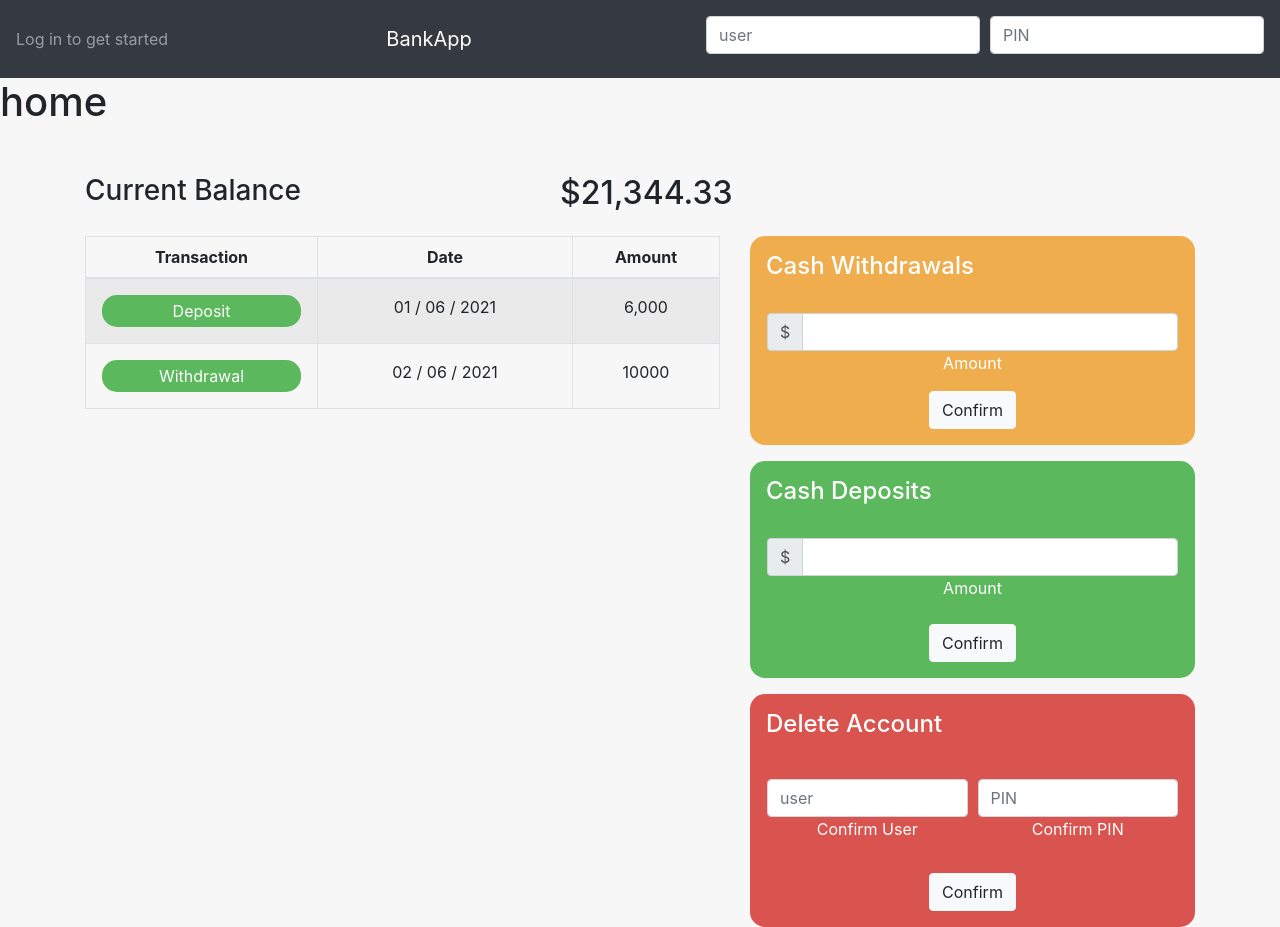
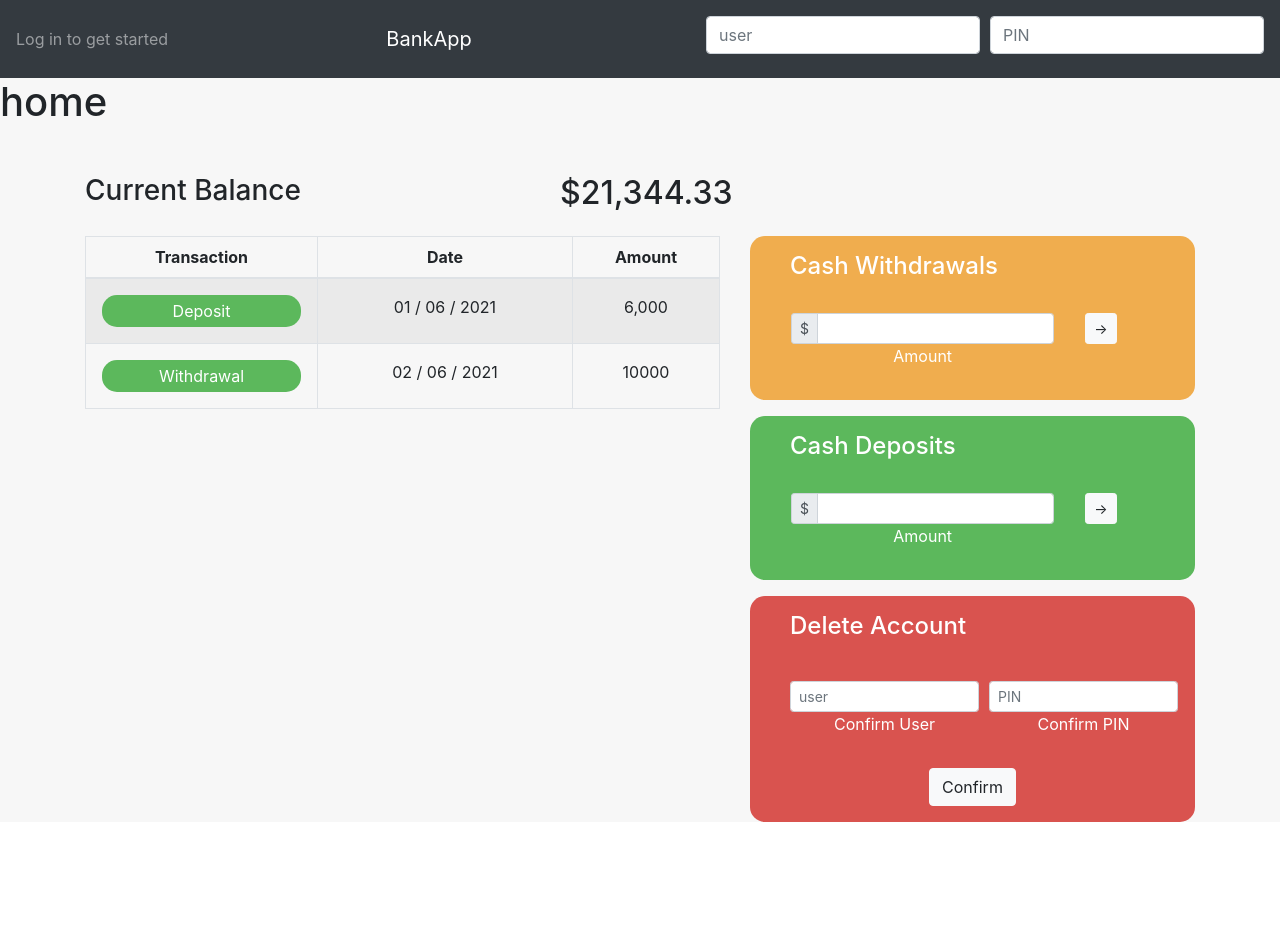
Before and after one commit to luigicampagnola/project-7, a React (Create React App) app: page / in a window 1280 px wide. After the commit the page ends 822 px from the top, so only its background shows below. Built offline with nearby package versions, Linux system fonts and the light colour scheme.

Commit message:
small updates to buttons

```diff
--- a/src/Components/Close/Close.js
+++ b/src/Components/Close/Close.js
@@ -9,16 +9,17 @@ import Button from "react-bootstrap/Button";
 const Close = ({ deleteClickHandler, deleteInputHandler }) => {
   return (
     <Container className="p-3">
-      <h4 className="mb-3">Delete Account</h4>
-      <Row>
+      <h4 className="mb-3 ml-4">Delete Account</h4>
+      <Row className='ml-2'>
         <Form className='p-3'>
           <Form.Row>
             <Form.Group as={Col} controlId="formGriidEmail">
-              <Form.Control className="mt-2" type="email" placeholder="user" onChange={deleteInputHandler}/>
+              <Form.Control className="mt-2" size='sm' type="email" placeholder="user" onChange={deleteInputHandler}/>
               <div className="App">Confirm User</div>
             </Form.Group>
             <Form.Group as={Col} controlId="formGridPassword">
               <Form.Control
+                size='sm'
                 className="mt-2"
                 type="password"
                 placeholder="PIN"
--- a/src/Components/Deposits/Deposits.js
+++ b/src/Components/Deposits/Deposits.js
@@ -9,28 +9,32 @@ import Button from "react-bootstrap/Button";
 const Deposits = ({ depositInputHandler, depoClickHandler }) => {
   return (
     <div>
-      <Container className="p-3">
+      <Container className="p-3 ml-4">
         <h4 className="mb-3">Cash Deposits</h4>
         <Row>
-          <Col className="p-3">
+          <Col className="p-3" sm={8}>
             <InputGroup
-              size=""
+              size="sm"
               className="b-radius"
               onChange={depositInputHandler}
             >
               <InputGroup.Prepend>
                 <InputGroup.Text>$</InputGroup.Text>
               </InputGroup.Prepend>
-              <FormControl aria-label="Amount (to the nearest dollar)" />
+              <FormControl
+                aria-label="Amount (to the nearest dollar)"
+                className=""
+              />
             </InputGroup>
             <div className="App">Amount</div>
           </Col>
+          <Col sm={1}>
+            <Button variant="light" className="mt-3" onClick={depoClickHandler} size='sm'>
+            &rarr;
+            </Button>
+          </Col>
         </Row>
-        <div className="App">
-          <Button variant="light" className="mt-2" onClick={depoClickHandler}>
-            Confirm
-          </Button>
-        </div>
+        <div className="App"></div>
       </Container>
     </div>
   );
--- a/src/Components/Withdrawals/Withdrawals.js
+++ b/src/Components/Withdrawals/Withdrawals.js
@@ -9,11 +9,15 @@ import Button from "react-bootstrap/Button";
 const Withdrawals = ({ withdrawalsInputHandler, widthClickHandler }) => {
   return (
     <div>
-      <Container className="p-3">
+      <Container className="p-3 ml-4">
         <h4 className="mb-3">Cash Withdrawals</h4>
         <Row>
-          <Col className="p-3">
-            <InputGroup size="" className="b-radius" onChange={withdrawalsInputHandler}>
+          <Col className="p-3" sm={8}>
+            <InputGroup
+              size="sm"
+              className="b-radius"
+              onChange={withdrawalsInputHandler}
+            >
               <InputGroup.Prepend>
                 <InputGroup.Text>$</InputGroup.Text>
               </InputGroup.Prepend>
@@ -21,12 +25,18 @@ const Withdrawals = ({ withdrawalsInputHandler, widthClickHandler }) => {
             </InputGroup>
             <div className="App">Amount</div>
           </Col>
+          <Col sm={1}>
+            <Button
+              variant="light"
+              className="mt-3"
+              onClick={widthClickHandler}
+              size="sm"
+            >
+              &rarr;
+            </Button>
+          </Col>
         </Row>
-        <div className="App">
-          <Button variant="light" className="" onClick={widthClickHandler}>
-            Confirm
-          </Button>
-        </div>
+        <div className="App"></div>
       </Container>
     </div>
   );
```
